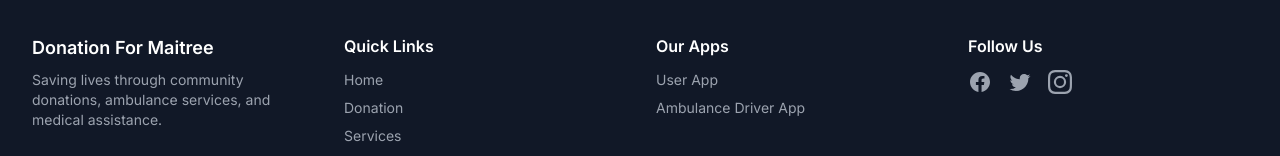
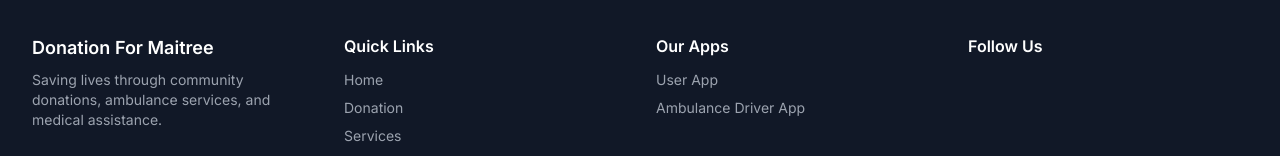
Before and after one commit to Praveen-Kumar-Goswami/Donation-For-Maitree-, a plain HTML site: page index.html in a window 1280 px wide. Shown: the part 3911-4067 px from the top of the page. Drawn offline with nearby package versions, Linux system fonts and the light colour scheme.

Commit message:
Update index.html

```diff
--- a/index.html
+++ b/index.html
@@ -269,9 +269,8 @@
       <div>
           <h4 class="text-white font-semibold">Follow Us</h4>
           <div class="flex gap-4 mt-3">
-              <a href="#" aria-label="Facebook" class="text-gray-400 hover:text-white"><svg class="w-6 h-6" fill="currentColor" viewBox="0 0 24 24"><path d="M22 12c0-5.523-4.477-10-10-10S2 6.477 2 12c0 4.991 3.657 9.128 8.438 9.878v-6.987h-2.54V12h2.54V9.797c0-2.506 1.492-3.89 3.777-3.89 1.094 0 2.238.195 2.238.195v2.46h-1.26c-1.243 0-1.63.771-1.63 1.562V12h2.773l-.443 2.89h-2.33v6.988C18.343 21.128 22 16.991 22 12z"></path></svg></a>
-              <a href="#" aria-label="Twitter" class="text-gray-400 hover:text-white"><svg class="w-6 h-6" fill="currentColor" viewBox="0 0 24 24"><path d="M22.46 6c-.77.35-1.6.58-2.46.67.88-.53 1.56-1.37 1.88-2.38-.83.5-1.75.85-2.72 1.05C18.37 4.5 17.26 4 16 4c-2.35 0-4.27 1.92-4.27 4.29 0 .34.04.67.11.98C8.28 9.09 5.11 7.38 3 4.79c-.37.63-.58 1.37-.58 2.15 0 1.49.75 2.81 1.91 3.56-.71 0-1.37-.22-1.95-.55v.03c0 2.08 1.48 3.82 3.44 4.21a4.22 4.22 0 0 1-1.93.07 4.28 4.28 0 0 0 4 2.98 8.521 8.521 0 0 1-5.33 1.84c-.34 0-.68-.02-1.02-.06C3.44 20.29 5.7 21 8.12 21 16 21 20.33 14.46 20.33 8.79c0-.19 0-.37-.01-.56.84-.6 1.56-1.36 2.14-2.23z"></path></svg></a>
-              <a href="#" aria-label="Instagram" class="text-gray-400 hover:text-white"><svg class="w-6 h-6" fill="currentColor" viewBox="0 0 24 24"><path d="M12 2.163c3.204 0 3.584.012 4.85.07 3.252.148 4.771 1.691 4.919 4.919.058 1.265.069 1.645.069 4.85s-.011 3.584-.069 4.85c-.149 3.225-1.664 4.771-4.919 4.919-1.266.058-1.644.07-4.85.07s-3.584-.012-4.85-.07c-3.252-.148-4.771-1.691-4.919-4.919-.058-1.265-.069-1.645-.069-4.85s.011-3.584.069-4.85c.149-3.225 1.664-4.771 4.919-4.919 1.266-.057 1.644-.069 4.85-.069zM12 0C8.741 0 8.333.014 7.053.072 2.695.272.273 2.69.073 7.052.014 8.333 0 8.741 0 12s.014 3.667.072 4.947c.2 4.358 2.618 6.78 6.98 6.98C8.333 23.986 8.741 24 12 24s3.667-.014 4.947-.072c4.358-.2 6.78-2.618 6.98-6.98C23.986 15.667 24 15.259 24 12s-.014-3.667-.072-4.947c-.2-4.358-2.618-6.78-6.98-6.98C15.667.014 15.259 0 12 0zm0 5.838a6.162 6.162 0 100 12.324 6.162 6.162 0 000-12.324zM12 16a4 4 0 110-8 4 4 0 010 8zm6.406-11.845a1.44 1.44 0 100 2.88 1.44 1.44 0 000-2.88z"></path></svg></a>
+              <a href="#" aria-label="Twitter" class="text-gray-400 hover:text-white"><svg class="w-6 h-6" fill="currentColor" viewBox="0 0 24 24"><path d="https://x.com/Maitree_health"></path></svg></a>
+              <a href="#" aria-label="Instagram" class="text-gray-400 hover:text-white"><svg class="w-6 h-6" fill="currentColor" viewBox="0 0 24 24"><path d="https://www.instagram.com/maitreee_healthcare/"></path></svg></a>
           </div>
       </div>
     </div>
```
